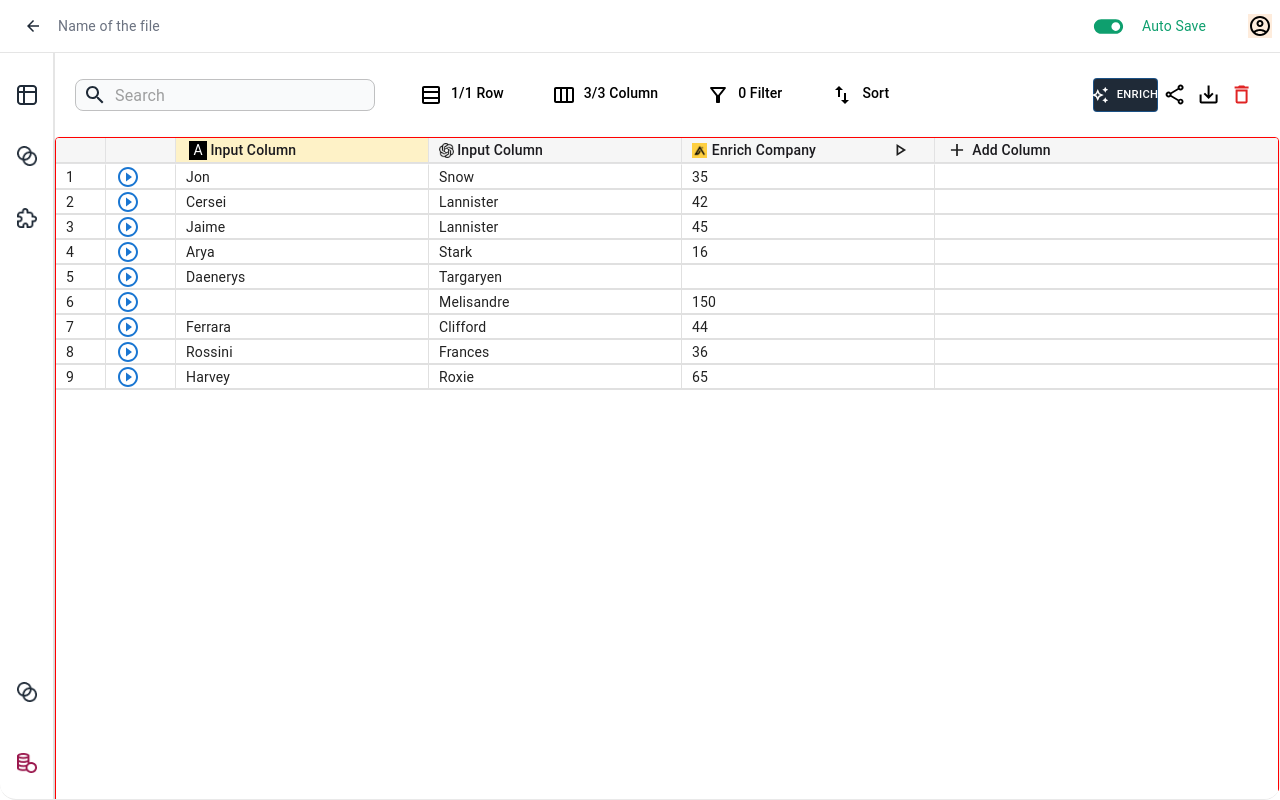
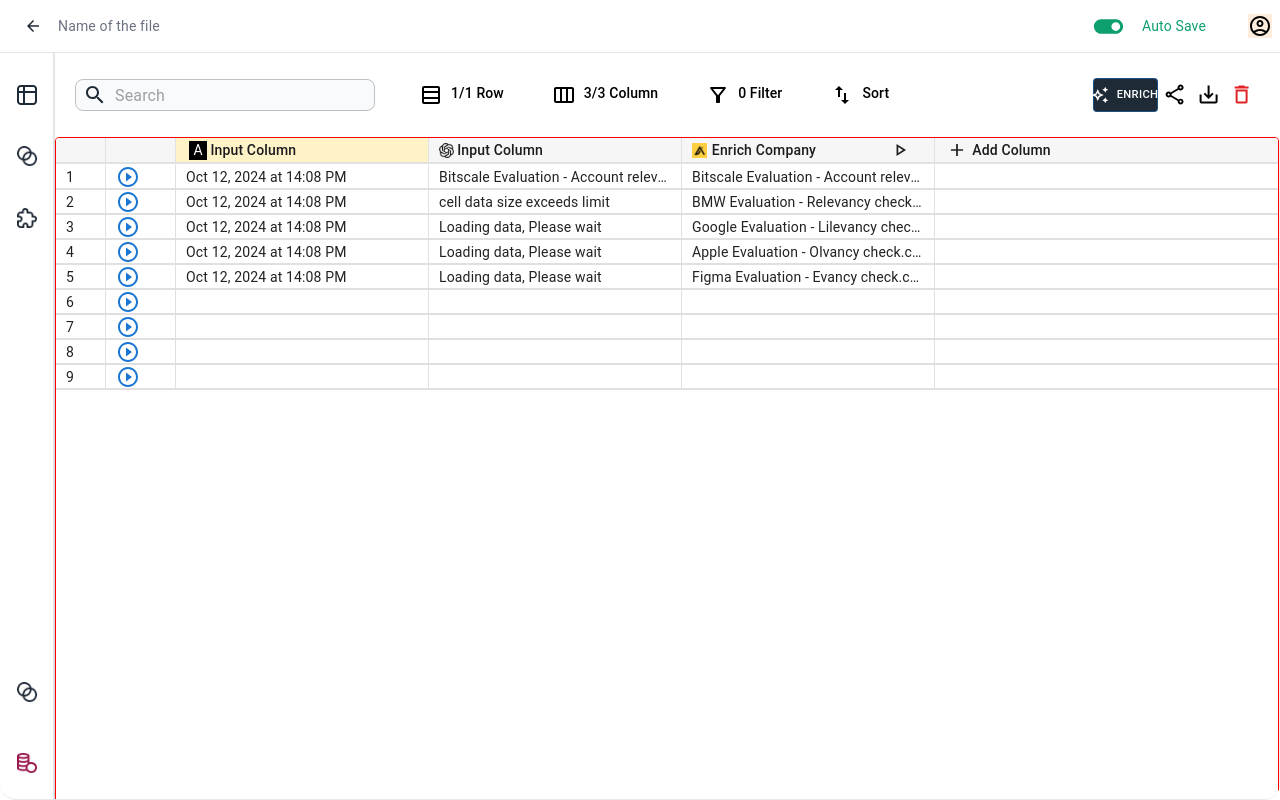
Before and after one commit to Sarthak-503/Bitscale-Assignment, a React (Vite) app: page / in a window 1280 px wide. Built offline with nearby package versions, Linux system fonts and the light colour scheme.

Commit message:
final code review

```diff
--- a/src/components/Common/Table/DataGrid.tsx
+++ b/src/components/Common/Table/DataGrid.tsx
@@ -5,10 +5,10 @@ import CustomImage from "../CustomImage";
 import Chatgpt from "../../../assets/Icons/DataGrid/Chatgpt.png";
 import EnrichCompany from "../../../assets/Icons/DataGrid/EnrichCompany.png";
 import PlayArrowOutlinedIcon from "@mui/icons-material/PlayArrowOutlined";
-import AddIcon from '@mui/icons-material/Add';
+import AddIcon from "@mui/icons-material/Add";
 import PlayCircleFilledWhiteOutlinedIcon from "@mui/icons-material/PlayCircleFilledWhiteOutlined";
 const columns: GridColDef[] = [
-  { field: "id", headerName: "", width: 20, sortable: false, },
+  { field: "id", headerName: "", width: 20, sortable: false },
   {
     field: "play",
     headerName: "",
@@ -76,7 +76,12 @@ const columns: GridColDef[] = [
           py: "0.1rem",
         }}
       >
-        <CustomImage width='15rem' height='15rem' src={Chatgpt} alt="Chatgpt Image" />
+        <CustomImage
+          width="15rem"
+          height="15rem"
+          src={Chatgpt}
+          alt="Chatgpt Image"
+        />
         <Typography
           variant="body2"
           sx={{
@@ -116,7 +121,12 @@ const columns: GridColDef[] = [
             mr: "4.5rem",
           }}
         >
-          <CustomImage width='15rem' height='15rem' src={EnrichCompany} alt="Enrich Company" />
+          <CustomImage
+            width="15rem"
+            height="15rem"
+            src={EnrichCompany}
+            alt="Enrich Company"
+          />
           <Typography
             variant="body2"
             sx={{
@@ -178,63 +188,45 @@ const columns: GridColDef[] = [
 ];
 
 const rows = [
-  { id: 1, lastName: "Snow", firstName: "Jon", age: 35, fullname: "Jon Snow" },
+  {
+    id: 1,
+    lastName: "Bitscale Evaluation - Account relevancy check.csv",
+    firstName: "Oct 12, 2024 at 14:08 PM",
+    age: "Bitscale Evaluation - Account relevancy check.csv",
+    fullname: "Jon Snow",
+  },
   {
     id: 2,
-    lastName: "Lannister",
-    firstName: "Cersei",
-    age: 42,
+    lastName: "cell data size exceeds limit",
+    firstName: "Oct 12, 2024 at 14:08 PM",
+    age: "BMW Evaluation - Relevancy check.csv",
     fullname: "Cersei Lannister",
   },
   {
     id: 3,
-    lastName: "Lannister",
-    firstName: "Jaime",
-    age: 45,
+    lastName: "Loading data, Please wait",
+    firstName: "Oct 12, 2024 at 14:08 PM",
+    age: "Google Evaluation - Lilevancy check.csv",
     fullname: "Jaime Lannister",
   },
   {
     id: 4,
-    lastName: "Stark",
-    firstName: "Arya",
-    age: 16,
+    lastName: "Loading data, Please wait",
+    firstName: "Oct 12, 2024 at 14:08 PM",
+    age: "Apple Evaluation - Olvancy check.csv",
     fullname: "Arya Stark",
   },
   {
     id: 5,
-    lastName: "Targaryen",
-    firstName: "Daenerys",
-    age: null,
+    lastName: "Loading data, Please wait",
+    firstName: "Oct 12, 2024 at 14:08 PM",
+    age: "Figma Evaluation - Evancy check.csv",
     fullname: "Daenerys Targaryen",
   },
-  {
-    id: 6,
-    lastName: "Melisandre",
-    firstName: null,
-    age: 150,
-    fullname: "Melisandre",
-  },
-  {
-    id: 7,
-    lastName: "Clifford",
-    firstName: "Ferrara",
-    age: 44,
-    fullname: "Ferrara Clifford",
-  },
-  {
-    id: 8,
-    lastName: "Frances",
-    firstName: "Rossini",
-    age: 36,
-    fullname: "Rossini Frances",
-  },
-  {
-    id: 9,
-    lastName: "Roxie",
-    firstName: "Harvey",
-    age: 65,
-    fullname: "Harvey Roxie",
-  },
+  { id: 6, lastName: "", firstName: "", age: "", fullname: "" },
+  { id: 7, lastName: "", firstName: "", age: "", fullname: "" },
+  { id: 8, lastName: "", firstName: "", age: "", fullname: "" },
+  { id: 9, lastName: "", firstName: "", age: "", fullname: "" },
 ];
 
 export default function Datagrid() {
@@ -258,7 +250,7 @@ export default function Datagrid() {
               borderRight: "1px solid #E2E2E3",
             },
             "& .MuiDataGrid-columnHeader[data-field='firstName']": {
-              backgroundColor: "#FEF2C7 !important",
+              backgroundColor: "#FEF2C7",
             },
           },
           "& .MuiDataGrid-columnHeaderTitle": {
@@ -267,21 +259,8 @@ export default function Datagrid() {
             color: "#1C1B1F",
             lineHeight: "16.94px",
           },
-          "& .MuiDataGrid-row": {
-            borderBottom: "1px solid #e0e0e0",
-            "&:hover": {
-              cursor: "pointer",
-            },
-          },
           "& .MuiDataGrid-columnSeparator": {
-            display: "none", // Remove column separators
-          },
-
-          "& .MuiDataGrid-footerContainer": {
-            display: "flex",
-            minHeight: "40px",
-            height: "40px",
-            marginBottom: "4px",
+            display: "none",
           },
           "& .MuiTablePagination-root": {
             overflow: "hidden",
@@ -289,6 +268,7 @@ export default function Datagrid() {
           "& .MuiDataGrid-cell": {
             borderBottom: "1px solid #e0e0e0",
             borderRight: "1px solid #e0e0e0",
+            textAlign: "left", // Align text to the left
           },
         }}
       />
```
Also changed, not shown: src/assets/Icons/Table/Logomark.png (added).
